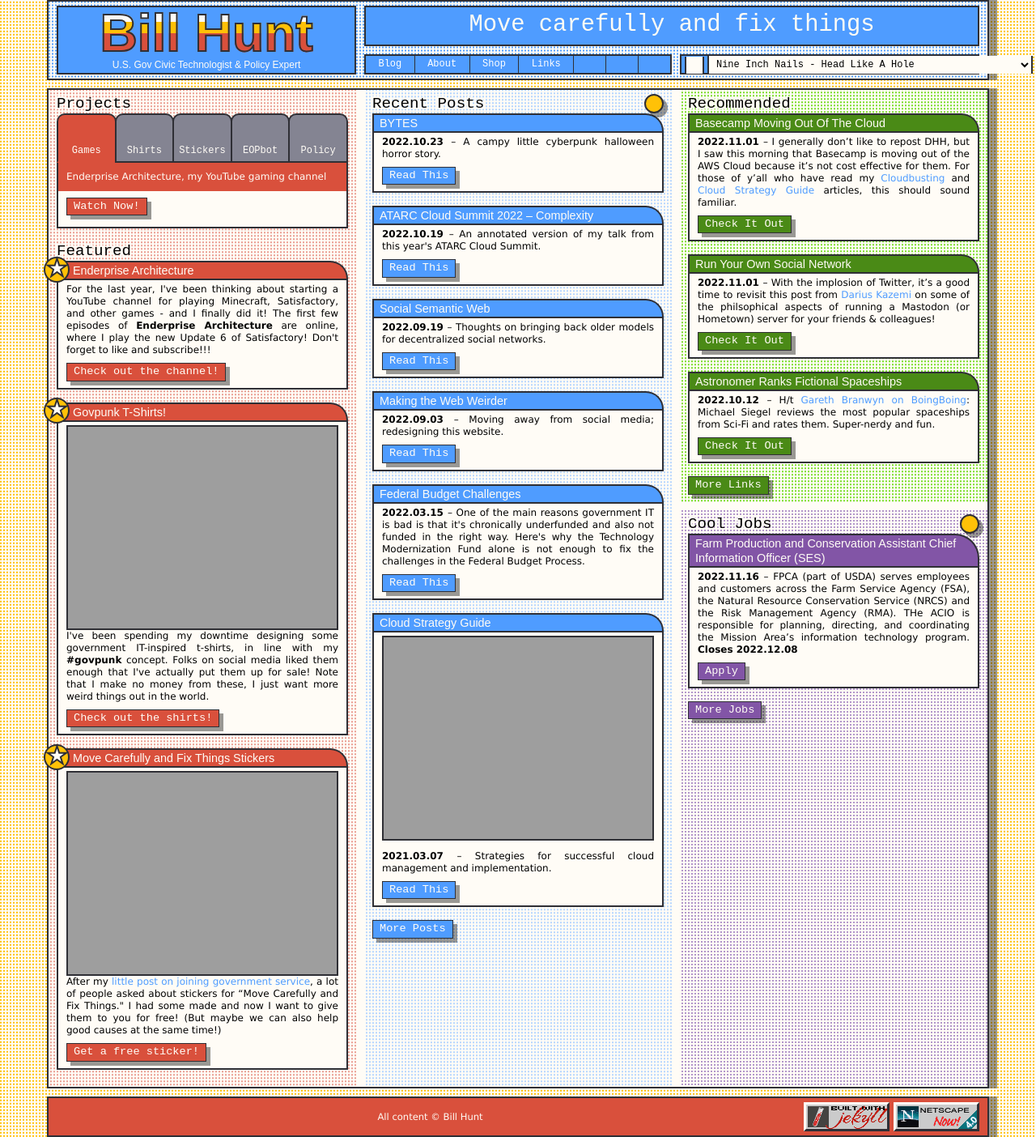
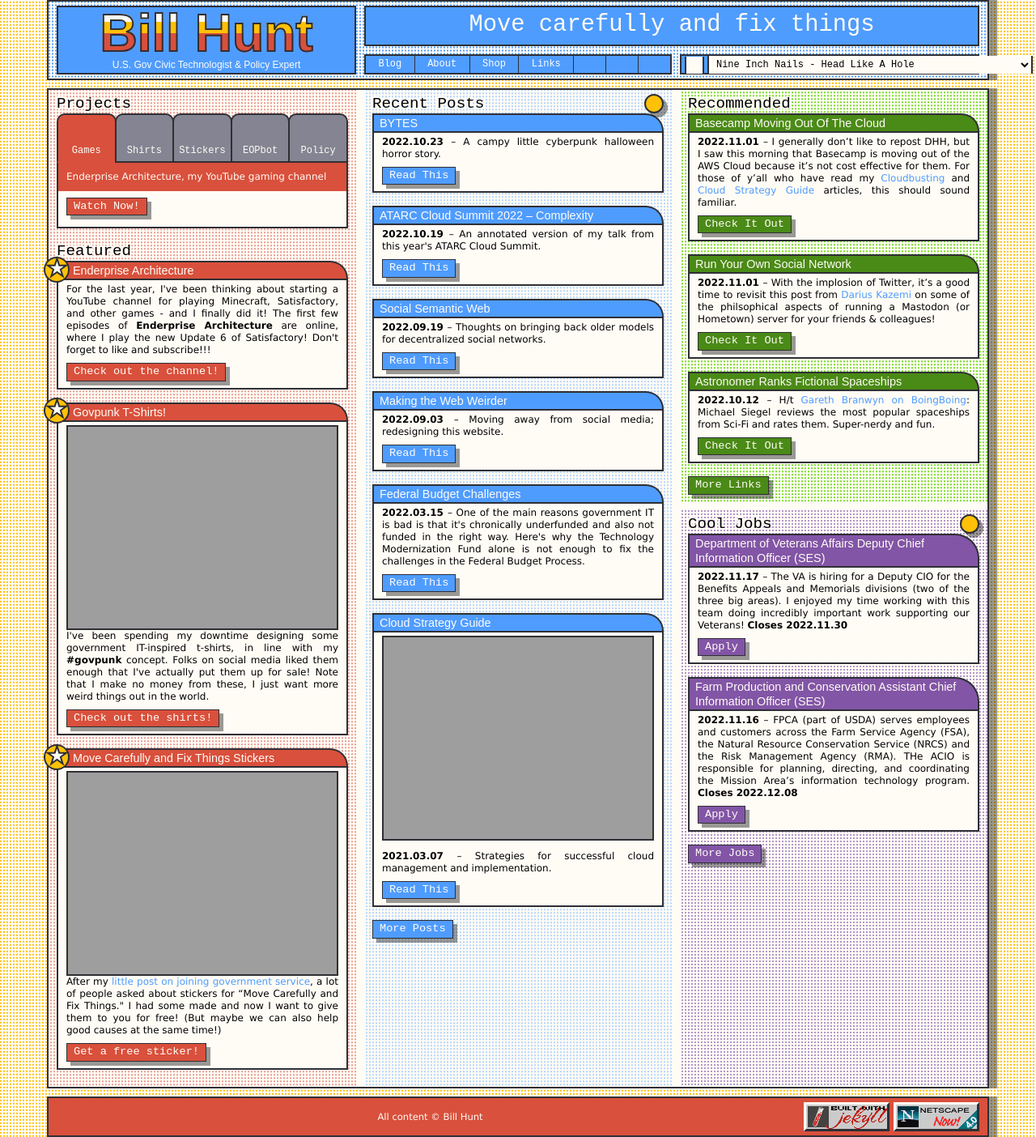
Before and after one commit to krusynth/billhunt.dev, a Jekyll site: the page built from index.md, in a window 1280 px wide. Shown: the whole page at 81% size. Built offline with Jekyll 4.4.1, drawn with Linux system fonts in a browser that asks for light colours; some web fonts are replaced.

Commit message:
Update jobs.

```diff
--- a/_data/jobs.yml
+++ b/_data/jobs.yml
@@ -1,3 +1,9 @@
+- title: Department of Veterans Affairs Deputy Chief Information Officer (SES)
+  url: https://www.usajobs.gov/Job/689549500
+  date: 2022-11-17
+  closes: 2022-11-30
+  content: The VA is hiring for a Deputy CIO for the Benefits Appeals and Memorials divisions (two of the three big areas). I enjoyed my time working with this team doing incredibly important work supporting our Veterans!
+
 - title: Farm Production and Conservation Assistant Chief Information Officer (SES)
   url: https://www.usajobs.gov/job/689477600
   date: 2022-11-16
```
